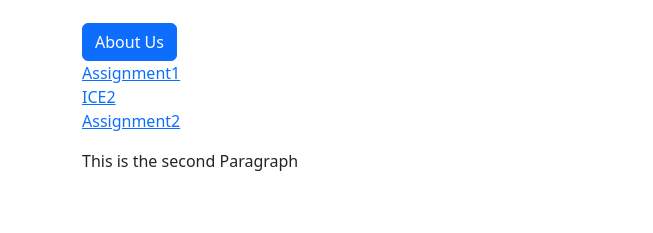
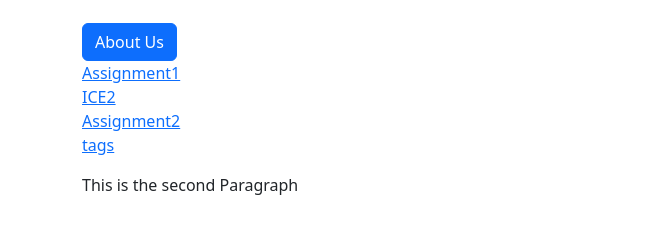
Before and after one commit to EdwinahLynn/edwinahlynn.github.io, a website: page index.html in a window 1280 px wide. Shown: the part 129-362 px from the top of the page, without its empty margins (0-653 px from the left). Drawn offline with nearby package versions, Linux system fonts and the light colour scheme.

Commit message:
made a few more changes

```diff
--- a/index.html
+++ b/index.html
@@ -48,7 +48,7 @@
         <a href="/assignment1/index.html">Assignment1</a><br>
         <a href="/ice2/index.html">ICE2</a><br>
         <a href="/assignment2/index.html">Assignment2</a><br>
-        <a href="/tags/index.html"></a>
+        <a href="/tags/index.html">tags</a>
 
 
     </main>
```
